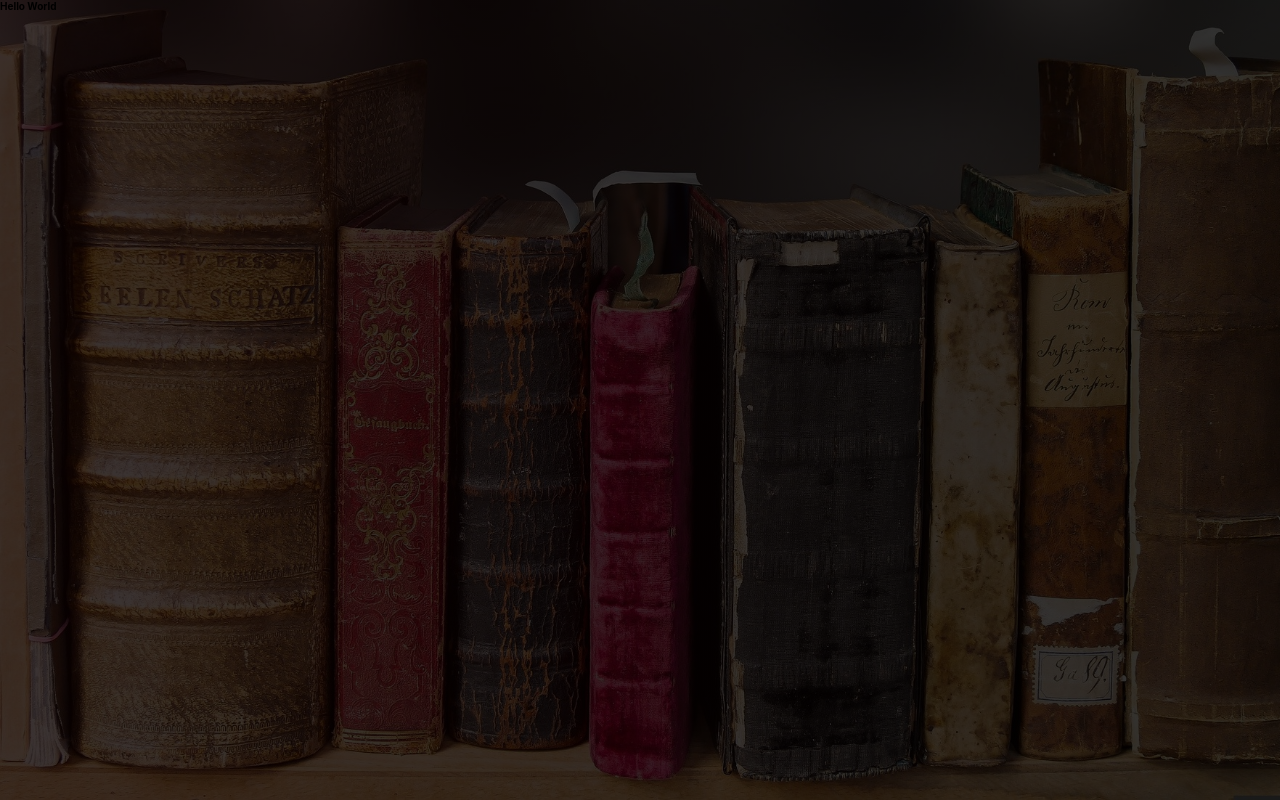
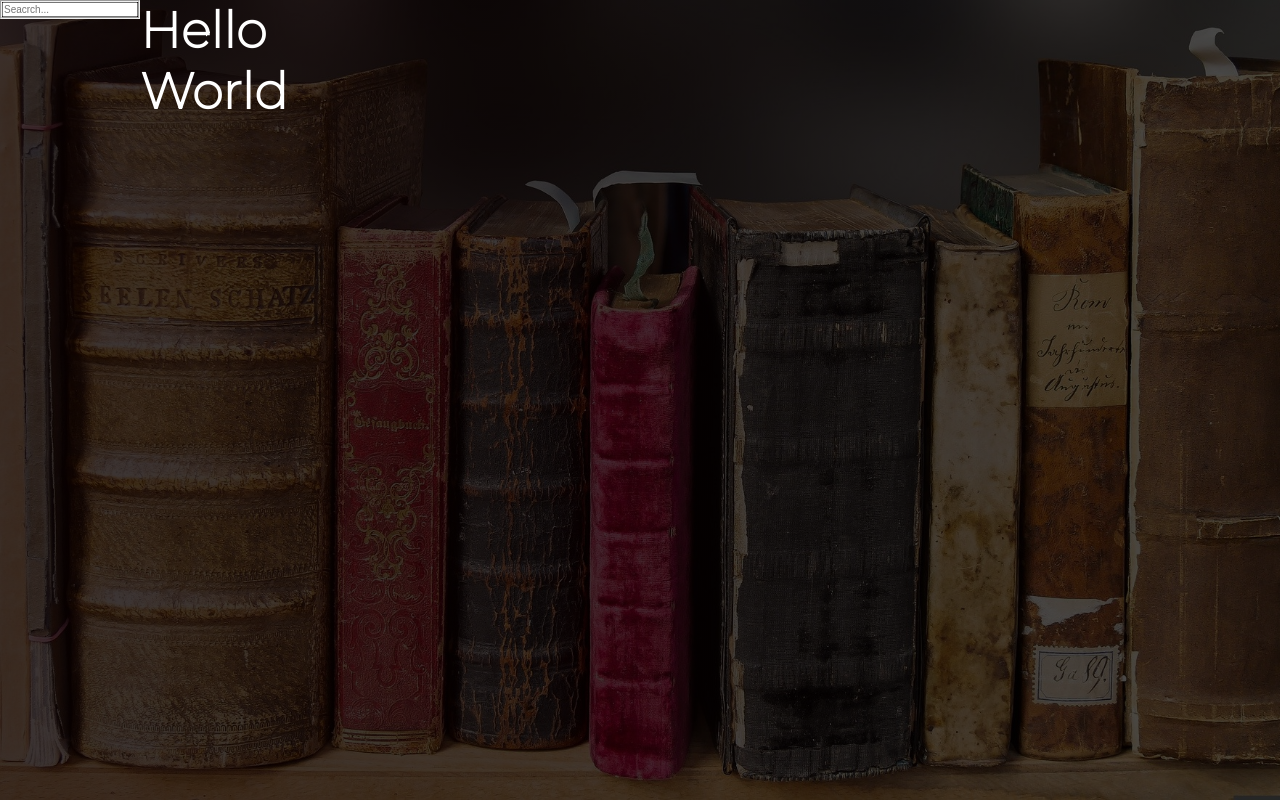
Before and after one commit to Iuliia91/books, a Next.js app: page / in a window 1280 px wide. Built offline with nearby package versions, Linux system fonts and the light colour scheme.

Commit message:
add fonts

```diff
--- a/pages/Header.js
+++ b/pages/Header.js
@@ -1,3 +1,11 @@
 const Header = () => {
-  return
+  return (
+    <form>
+      <fieldset>
+        <input type="search" placeholder="Seacrch..." />
+      </fieldset>
+    </form>
+  )
 }
+
+export default Header
--- a/pages/_app.js
+++ b/pages/_app.js
@@ -1,7 +1,13 @@
 import '../styles/globals.scss'
+import Header from './Header'
 
 function MyApp({ Component, pageProps }) {
-  return <Component {...pageProps} />
+  return (
+    <>
+      <Header />
+      <Component {...pageProps} />
+    </>
+  )
 }
 
 export default MyApp
--- a/styles/globals.scss
+++ b/styles/globals.scss
@@ -1,12 +1,13 @@
+@import url('https://fonts.googleapis.com/css2?family=Montserrat:wght@200&display=swap');
+
 html,
 body {
   padding: 0;
   margin: 0;
-  font-family: -apple-system, BlinkMacSystemFont, Segoe UI, Roboto, Oxygen,
-    Ubuntu, Cantarell, Fira Sans, Droid Sans, Helvetica Neue, sans-serif;
+  font-family: 'Montserrat', sans-serif;
   background-image: linear-gradient(
       to left,
-      rgba(0 0 0 /0.8),
+      rgba(0 0 0 /0.7),
       rgba(10 0 0 /0.8)
     ),
     url('../public/background-img.jpg');
@@ -35,3 +36,8 @@ a {
     );
   justify-content: center;
 }
+
+h1 {
+  font-size: 5rem;
+  color: white;
+}
```
